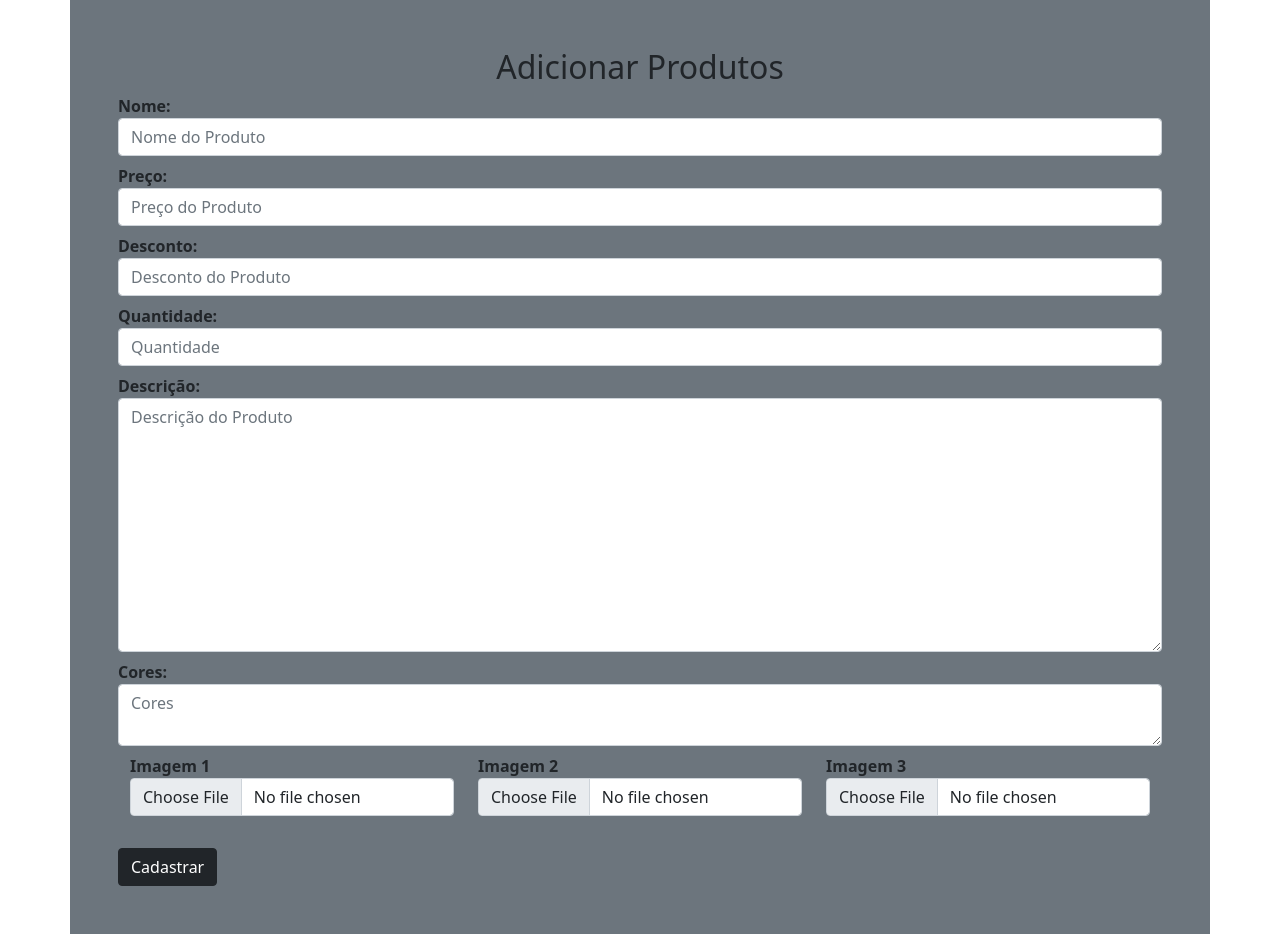
After one commit to AquinoCoding/Loja_Virtual, a Flask app: page /cadastro-produtos in a window 1280 px wide. The commit adds this page. Run offline with Flask 2, Linux system fonts and the light colour scheme; some libraries are stand-ins or nearby versions.

Commit message:
Version 0.4.8

```diff
--- a/loja/admin/forms.py
+++ b/loja/admin/forms.py
@@ -13,8 +13,6 @@ class CadastroForms(Form):
 
     senha_confir  = PasswordField('Repita a Senha')
 
-    check_box = BooleanField('Salvar dados?', [validators.DataRequired()])
-
 
 class LoginForms(Form):
 
--- a/loja/admin/route.py
+++ b/loja/admin/route.py
@@ -21,7 +21,6 @@ def admin():
         return redirect(url_for('login'))
 
     return render_template('admin/index.html', title='Gerenciador de Página')
-
 
 
 @app.route('/registrar', methods=['GET', 'POST'])
--- a/loja/produtos/forms.py
+++ b/loja/produtos/forms.py
@@ -1,4 +1,3 @@
-import _typeshed
 from flask_wtf.file import FileAllowed, FileField, FileRequired
 from wtforms import Form, IntegerField, StringField, BooleanField, TextAreaField, validators
 
@@ -12,6 +11,6 @@ class AdicionarProdutos(Form):
     descricao = TextAreaField('Descrição: ', [validators.DataRequired()])
     cores = TextAreaField('Cores: ', [validators.DataRequired()])
 
-    image_1 = FileField('Imagem 1', validators=[FileRequired(), FileAllowed(['jpg', 'png', 'gif', 'jpeg']), 'Somente Imagem'])
-    image_2 = FileField('Imagem 2', validators=[FileRequired(), FileAllowed(['jpg', 'png', 'gif', 'jpeg']), 'Somente Imagem'])
-    image_3 = FileField('Imagem 3', validators=[FileRequired(), FileAllowed(['jpg', 'png', 'gif', 'jpeg']), 'Somente Imagem'])
+    image_1 = FileField('Imagem 1', validators=[FileRequired(), FileAllowed(['jpg', 'png', 'gif', 'jpeg'])])
+    image_2 = FileField('Imagem 2', validators=[FileRequired(), FileAllowed(['jpg', 'png', 'gif', 'jpeg'])])
+    image_3 = FileField('Imagem 3', validators=[FileRequired(), FileAllowed(['jpg', 'png', 'gif', 'jpeg'])])
--- a/loja/produtos/route.py
+++ b/loja/produtos/route.py
@@ -32,6 +32,7 @@ def cadastro_categ():
     return render_template('/produtos/addmarca.html', title='Cadastro de Categorias')
 
 
-@app.route('/adicionar-produtos', methods=['GET', 'POST'])
+@app.route('/cadastro-produtos', methods=['GET', 'POST'])
 def adicionar_prod():
-    #form =
+    form = AdicionarProdutos(request.form)
+    return render_template('produtos/adicionarprodutos.html', title='Cadastrar Produto', form=form)
--- a/loja/templates/admin/login.html
+++ b/loja/templates/admin/login.html
@@ -6,7 +6,7 @@
     <div class="row">
         <div class="col-md-4"></div>
         <div class="col-md-4">
-    <div class="text-center h1 text-success"> Login </div>
+    <div class="text-center h1 text-dark"> Login </div>
 
     {% include "mensagens.html" %}
 
@@ -16,7 +16,7 @@
             {{ render_field(form.senha, class="form-control") }}
 
         </div>
-        <p><input type="submit" value="Entrar" class="btn btn-success"></p>
+        <p><input type="submit" value="Entrar" class="btn btn-dark"></p>
     </form>
     <div class="col-md-4"></div>
 </div>
--- a/loja/templates/produtos/addmarca.html
+++ b/loja/templates/produtos/addmarca.html
@@ -11,14 +11,14 @@
                 <h2 class="text-center mt-5">Cadastro de Marcas</h2>
                 <form action="", method="POST">
                     <input type="text" name="marca" class="form-control">
-                    <input type="submit" value="Cadastrar" class="btn btn-success mt-2">
+                    <input type="submit" value="Cadastrar" class="btn btn-dark mt-2">
                 </form>
 
             {% else %}
                 <h2 class="text-center mt-5">Cadastro de Categorias</h2>
                 <form action="", method="POST">
                     <input type="text" name="categoria" class="form-control">
-                    <input type="submit" value="Cadastrar" class="btn btn-success mt-2">
+                    <input type="submit" value="Cadastrar" class="btn btn-dark mt-2">
                 </form>
             {% endif %}
             {% include "mensagens.html" %}
--- /dev/null
+++ b/loja/templates/produtos/adicionarprodutos.html
@@ -0,0 +1,48 @@
+{% extends "layout.html" %}
+
+{% block content %}
+
+{% include "mensagens.html" %}
+
+<div class="container bg-secondary p-5">
+
+    <div class="col-md2"></div>
+
+    <div class="col-md8">
+        <h2 class="text-center">Adicionar Produtos</h2>
+            {% from "formshelp.html" import render_field %}
+            <form action="" method="POST" enctype="multipart/form-data">
+
+                {{ render_field(form.nome, class="form-control", placeholder="Nome do Produto") }}
+                {{ render_field(form.valor, class="form-control", placeholder="Preço do Produto") }}
+                {{ render_field(form.desconto, class="form-control", placeholder="Desconto do Produto") }}
+                {{ render_field(form.quantidade, class="form-control", placeholder="Quantidade") }}
+
+                {{ render_field(form.descricao, class="form-control", placeholder="Descrição do Produto", rows="10") }}
+                {{ render_field(form.cores, class="form-control", placeholder="Cores") }}
+
+                <div class="container">
+                    <div class="row">
+                        <div class="col-md-4">
+                            {{ render_field(form.image_1, class="form-control") }}
+                        </div>
+
+                        <div class="col-md-4">
+                            {{ render_field(form.image_2, class="form-control") }}
+                        </div>
+
+                        <div class="col-md-4">
+                            {{ render_field(form.image_3, class="form-control") }}
+                        </div>
+                    </div>
+                </div>
+                <button type="submit" class="btn btn-dark mt-4">Cadastrar</button>
+
+            </form>
+    </div>
+
+    <div class="col-md2"></div>
+
+</div>
+
+{% endblock content %}
```
Also changed, not shown: loja/templates/admin/registrar.html (+4 -5 lines), loja/templates/admin/index.html (line endings or trailing spaces), 1 other file.
